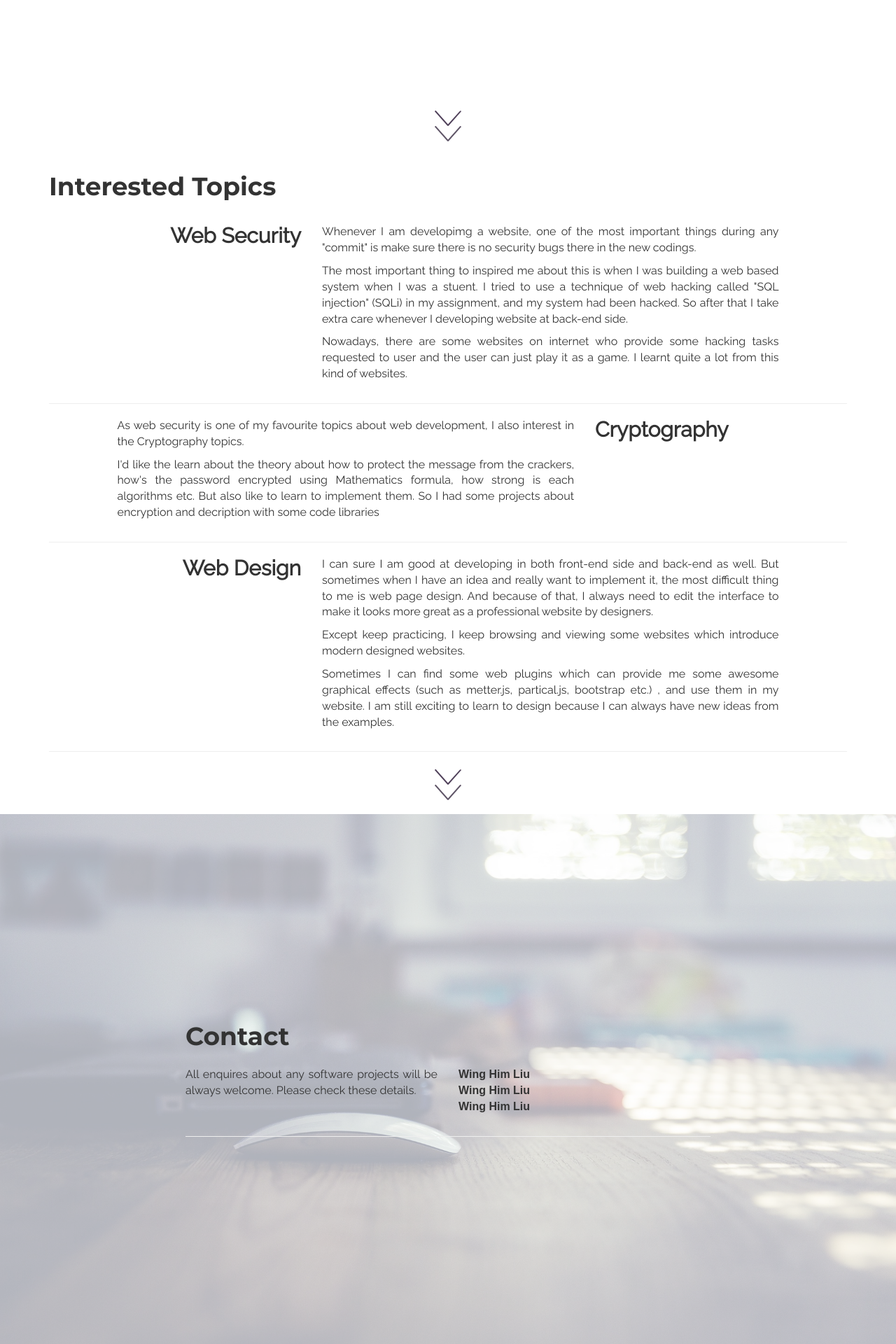
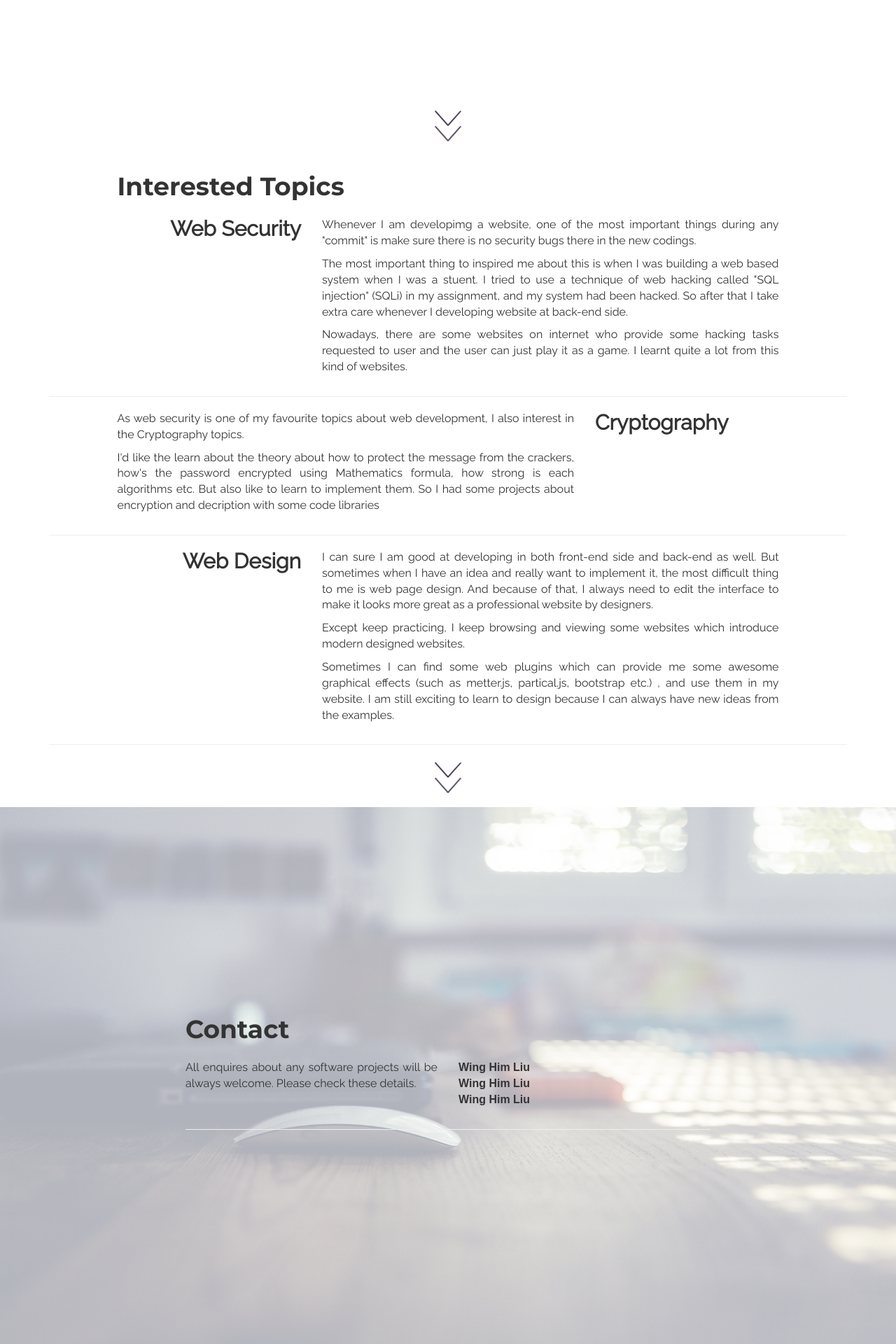
Before and after one commit to winghimjns/portfolio, a PHP site: page / in a window 1280 px wide. Shown: the part 2227-4147 px from the top of the page at 70% size. Run offline with PHP 8.4, Linux system fonts and the light colour scheme; some libraries are stand-ins or nearby versions.

Commit message:
modified some typesettings

```diff
--- a/index.php
+++ b/index.php
@@ -501,10 +501,14 @@ function text($name) {
 		<section id="interested" class="cd-section">
 			<div class="content-wrapper">
 				<div class="container">
-					<h1 wg-text="interested_title"><?php text("interested_title"); ?></h1>
+					<div class="row">
+						<div class="col-md-10 col-md-offset-1">
+							<h1 wg-text="interested_title"><?php text("interested_title"); ?></h1>
+						</div>
+					</div>
+				</div>
 
-					<p></p>
-
+				<div class="container">
 					<div class="row">
 						<div class="col-md-3 col-md-offset-1 md-text-right">
 							<h2 class="slabo pt0" wg-text="interested_web_security_title"><?php text("interested_web_security_title"); ?></h2>
@@ -518,6 +522,9 @@ function text($name) {
 
 					<hr />
 
+				</div>
+
+				<div class="container">
 					<div class="row">
 						<div class="col-md-3 col-md-push-7 col-md-offset-1">
 							<h2 class="slabo pt0" wg-text="interested_cryptography_title"><?php text("interested_cryptography_title"); ?></h2>
@@ -530,6 +537,9 @@ function text($name) {
 
 					<hr />
 
+				</div>
+
+				<div class="container">
 					<div class="row">
 						<div class="col-md-3 col-md-offset-1 md-text-right">
 							<h2 class="slabo pt0" wg-text="interested_web_design_title"><?php text("interested_web_design_title"); ?></h2>
@@ -542,11 +552,11 @@ function text($name) {
 					</div>
 
 					<hr />
-					<br />
-					<br />
-					<br />
+				</div>
+				<br />
+				<br />
+				<br />
 
-				</div>
 				<a href="#contact" class="cd-scroll-down cd-image-replace">scroll down</a>
 			</div>
 		</section><!-- #interested.cd-section -->
```
